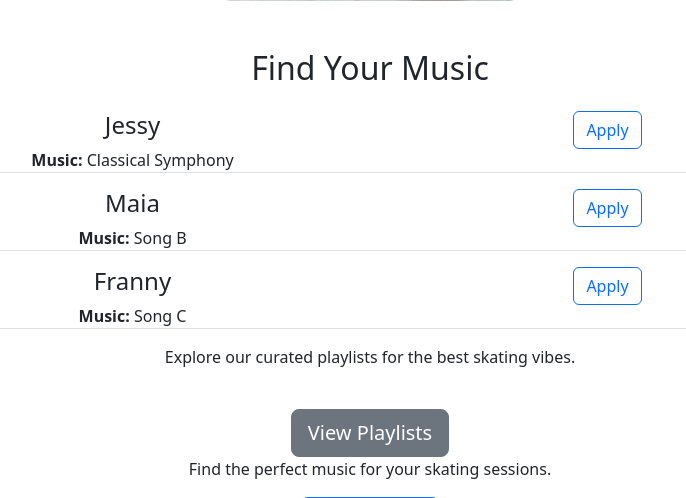
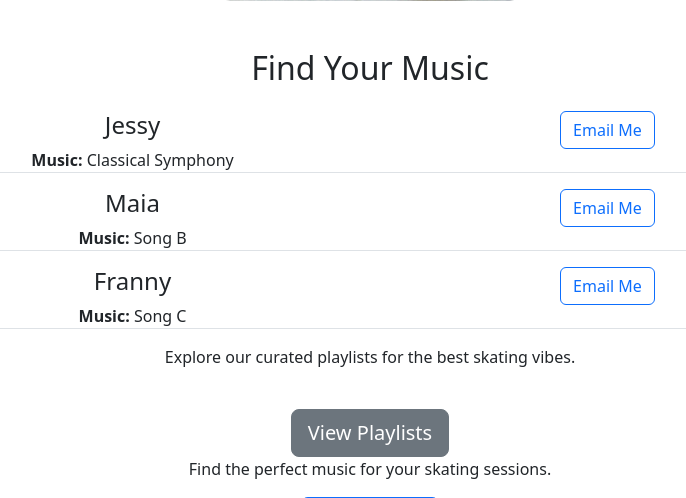
Before and after one commit to zhm917/claire-skating-music, a Flask app: page / in a window 1280 px wide. Shown: the part 578-1076 px from the top of the page, without its empty margins (270-956 px from the left). Run offline with Flask 3, Linux system fonts and the light colour scheme.

Commit message:
added mailto

```diff
--- a/templates/skaters.html
+++ b/templates/skaters.html
@@ -3,8 +3,9 @@
       <h4>{{skater['name']}}</h4>
       <div><b>Music: </b>{{skater['music']}}</div>
    </div>
-   <div class="col-3">
-      <button type="button" class="btn btn-outline-primary">Apply</button>
+   <div class="col-3 padding-right: 16px">
+      <a href="mailto:zhm917@yahoo.com?subject=Music Cut for{{skaters['name']}}"
+      type="button" class="btn btn-outline-primary float-right align-middle">Email Me</a>
    </div>
 
 </div>
```
